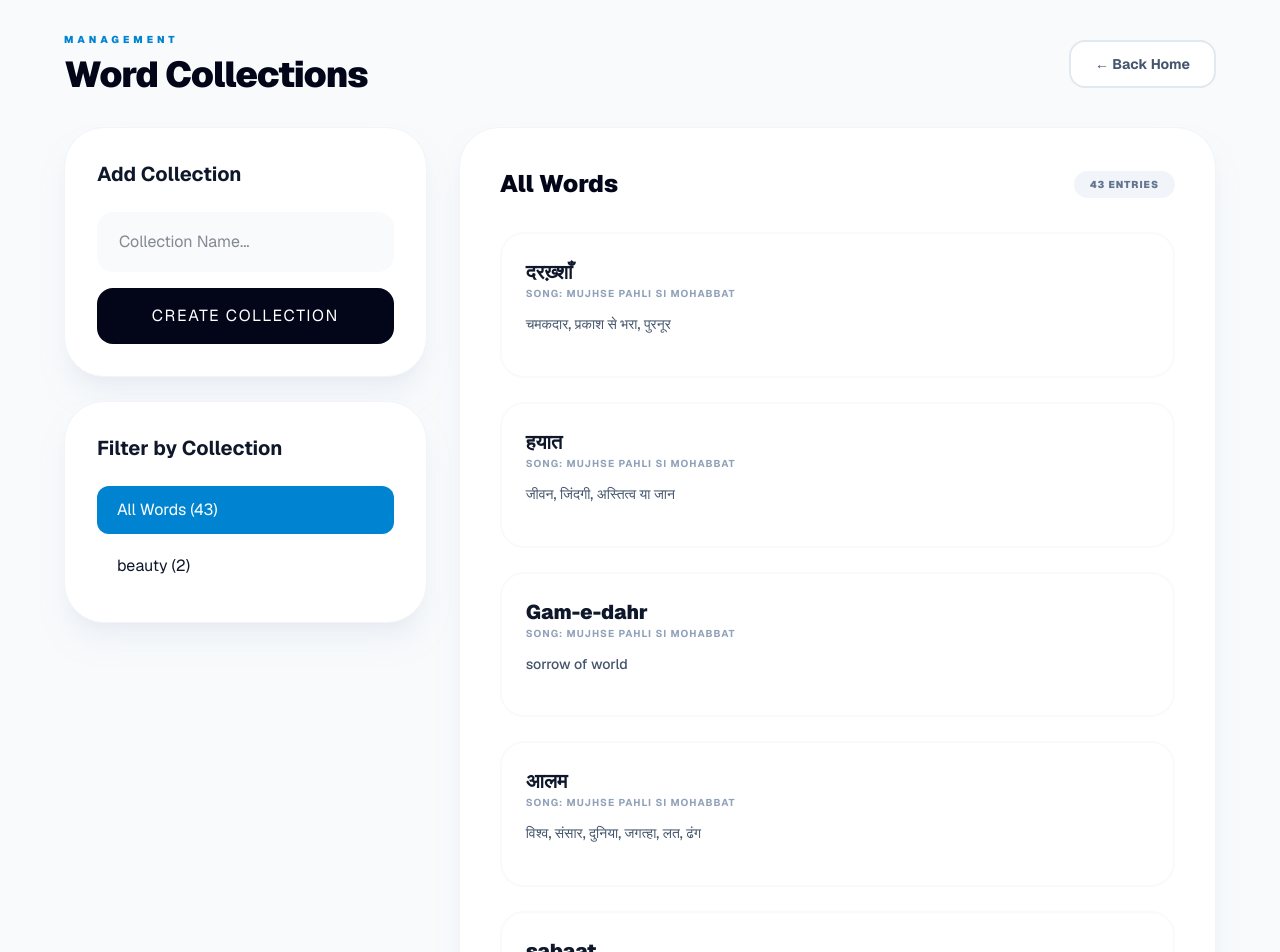
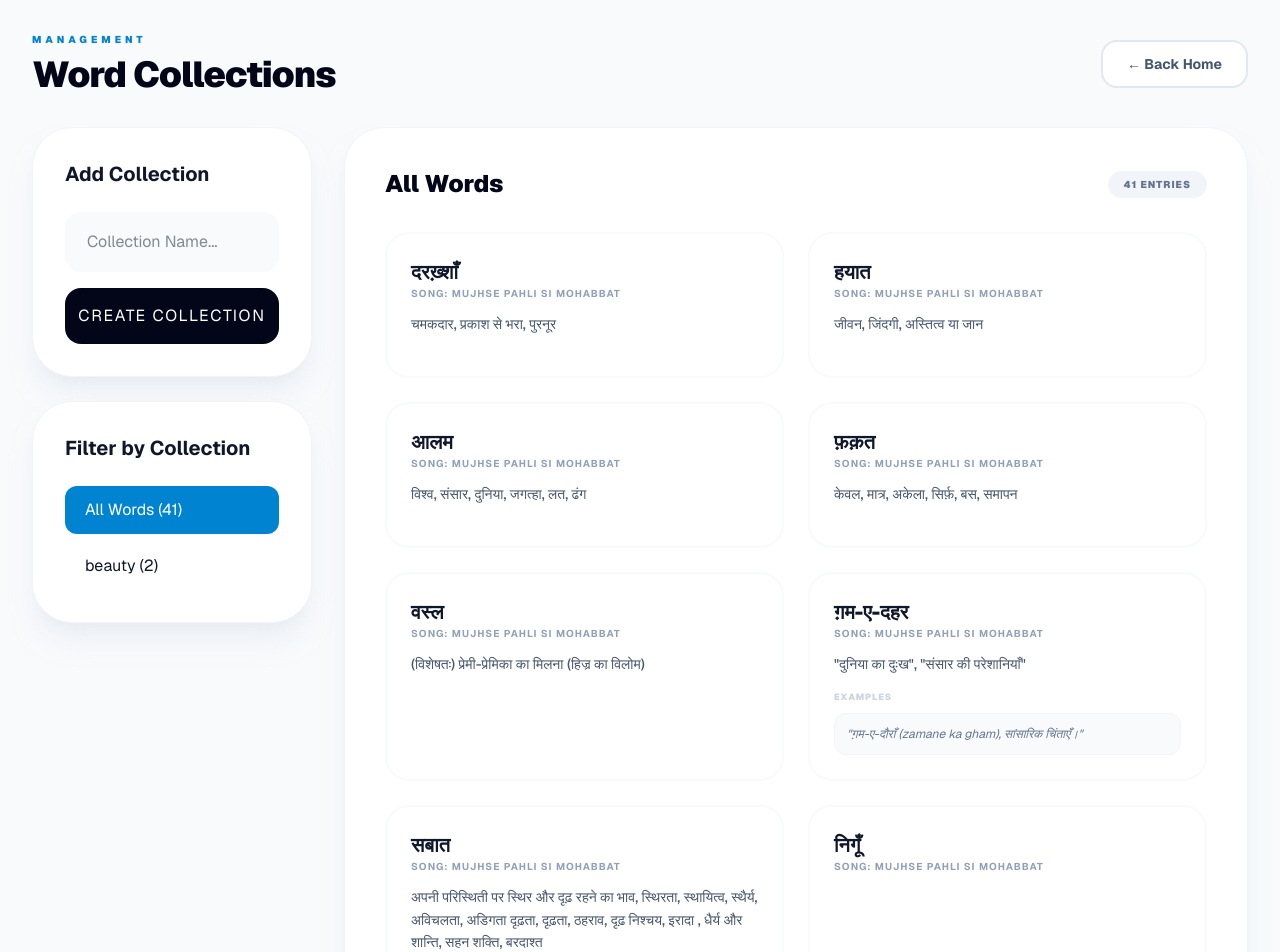
Before and after one commit to SidhartGautam25/word-world, a Next.js app: page /manage-collections in a window 1280 px wide. Shown: the top 952 px of the page. Built offline with nearby package versions, Linux system fonts and the light colour scheme.

Commit message:
collection has been implemented successfully

```diff
--- a/app/edit-song/page.tsx
+++ b/app/edit-song/page.tsx
@@ -160,7 +160,7 @@ export default function EditSong() {
       const res = await fetch("/api/songs", {
         method: "PUT",
         headers: { "Content-Type": "application/json" },
-        body: JSON.stringify({ oldName: songName, name, author, lyrics, concepts: conceptsArray, words: wordsArray, lang, tag, author, highlights }),
+        body: JSON.stringify({ oldName: songName, name, author, lyrics, concepts: conceptsArray, words: wordsArray, lang, tag, highlights }),
       });
       if (res.ok) router.push("/songs");
       else alert("Failed to update song");
@@ -246,11 +246,10 @@ export default function EditSong() {
                           key={coll}
                           type="button"
                           onClick={() => toggleCollection(i, coll)}
-                          className={`px-4 py-2 rounded-xl text-[10px] font-bold transition-all ${
-                            wordItem.collections.includes(coll)
+                          className={`px-4 py-2 rounded-xl text-[10px] font-bold transition-all ${wordItem.collections.includes(coll)
                               ? "bg-sky-600 text-white shadow-lg shadow-sky-200"
                               : "bg-slate-50 text-slate-400 hover:bg-slate-100"
-                          }`}
+                            }`}
                         >
                           {coll}
                         </button>
--- a/app/manage-collections/page.tsx
+++ b/app/manage-collections/page.tsx
@@ -83,18 +83,25 @@ export default function ManageCollections() {
 
   return (
     <div className="min-h-screen bg-slate-50 p-8 text-slate-900 font-sans">
-      <div className="mx-auto max-w-6xl space-y-8">
+      <div className="w-full  space-y-8">
         <header className="flex items-center justify-between">
           <div>
-            <p className="text-[10px] font-black uppercase tracking-[0.4em] text-sky-600 mb-2">Management</p>
-            <h1 className="text-4xl font-black text-slate-950 tracking-tight">Word Collections</h1>
+            <p className="text-[10px] font-black uppercase tracking-[0.4em] text-sky-600 mb-2">
+              Management
+            </p>
+            <h1 className="text-4xl font-black text-slate-950 tracking-tight">
+              Word Collections
+            </h1>
           </div>
-          <Link href="/" className="rounded-2xl border-2 border-slate-200 bg-white px-6 py-3 text-sm font-bold text-slate-600 hover:border-slate-300 hover:text-slate-950 transition-all">
+          <Link
+            href="/"
+            className="rounded-2xl border-2 border-slate-200 bg-white px-6 py-3 text-sm font-bold text-slate-600 hover:border-slate-300 hover:text-slate-950 transition-all"
+          >
             ← Back Home
           </Link>
         </header>
 
-        <div className="grid gap-8 lg:grid-cols-3">
+        <div className="grid gap-8 lg:grid-cols-4">
           {/* Collection Management */}
           <section className="lg:col-span-1 space-y-6">
             <div className="rounded-[2.5rem] bg-white p-8 shadow-xl shadow-slate-200/50 border border-slate-100">
@@ -122,21 +129,29 @@ export default function ManageCollections() {
               <div className="flex flex-col gap-2">
                 <button
                   onClick={() => setSelectedCollection("all")}
-                  className={`w-full text-left px-5 py-3 rounded-xl font-bold transition-all ${
-                    selectedCollection === "all" ? "bg-sky-600 text-white" : "hover:bg-slate-50"
-                  }`}
+                  className={`w-full text-left px-5 py-3 rounded-xl font-bold transition-all ${selectedCollection === "all"
+                    ? "bg-sky-600 text-white"
+                    : "hover:bg-slate-50"
+                    }`}
                 >
                   All Words ({allWords.length})
                 </button>
-                {collections.map(coll => (
+                {collections.map((coll) => (
                   <button
                     key={coll}
                     onClick={() => setSelectedCollection(coll)}
-                    className={`w-full text-left px-5 py-3 rounded-xl font-bold transition-all ${
-                      selectedCollection === coll ? "bg-sky-600 text-white" : "hover:bg-slate-50"
-                    }`}
+                    className={`w-full text-left px-5 py-3 rounded-xl font-bold transition-all ${selectedCollection === coll
+                      ? "bg-sky-600 text-white"
+                      : "hover:bg-slate-50"
+                      }`}
                   >
-                    {coll} ({allWords.filter(w => w.collections.includes(coll)).length})
+                    {coll} (
+                    {
+                      allWords.filter((w) =>
+                        w.collections.includes(coll)
+                      ).length
+                    }
+                    )
                   </button>
                 ))}
               </div>
@@ -144,11 +159,13 @@ export default function ManageCollections() {
           </section>
 
           {/* Word List */}
-          <section className="lg:col-span-2">
+          <section className="lg:col-span-3">
             <div className="rounded-[2.5rem] bg-white p-10 shadow-xl shadow-slate-200/50 border border-slate-100 min-h-[600px]">
               <div className="flex items-center justify-between mb-8">
                 <h2 className="text-2xl font-black text-slate-950">
-                  {selectedCollection === "all" ? "All Words" : `Words in "${selectedCollection}"`}
+                  {selectedCollection === "all"
+                    ? "All Words"
+                    : `Words in "${selectedCollection}"`}
                 </h2>
                 <span className="bg-slate-100 px-4 py-1.5 rounded-full text-[10px] font-black uppercase tracking-widest text-slate-500">
                   {filteredWords.length} Entries
@@ -160,34 +177,61 @@ export default function ManageCollections() {
                   <div className="w-10 h-10 border-4 border-slate-200 border-t-sky-600 rounded-full animate-spin"></div>
                 </div>
               ) : (
-                <div className="space-y-6">
+                <div className="flex flex-wrap gap-6">
                   {filteredWords.map((w, i) => (
-                    <div key={i} className="group p-6 rounded-3xl border-2 border-slate-50 hover:border-sky-100 transition-all">
+                    <div
+                      key={i}
+                      className="group p-6 rounded-3xl border-2 border-slate-50 hover:border-sky-100 transition-all flex flex-col"
+                      style={{ flex: "1 1 280px" }}
+                    >
                       <div className="flex items-start justify-between mb-3">
                         <div>
-                          <h3 className="text-xl font-black text-slate-900 group-hover:text-sky-600 transition-colors">{w.word}</h3>
-                          <p className="text-[10px] font-bold text-slate-400 uppercase tracking-widest">Song: {w.songName}</p>
+                          <h3 className="text-xl font-black text-slate-900 group-hover:text-sky-600 transition-colors">
+                            {w.word}
+                          </h3>
+                          <p className="text-[10px] font-bold text-slate-400 uppercase tracking-widest">
+                            Song: {w.songName}
+                          </p>
                         </div>
-                        <div className="flex flex-wrap gap-1 justify-end max-w-[200px]">
-                          {w.collections.map(c => (
-                            <span key={c} className="bg-sky-50 text-sky-600 px-2 py-0.5 rounded-md text-[8px] font-black uppercase">{c}</span>
+                        <div className="flex flex-wrap gap-1 justify-end max-w-[120px]">
+                          {w.collections.map((c) => (
+                            <span
+                              key={c}
+                              className="bg-sky-50 text-sky-600 px-2 py-0.5 rounded-md text-[8px] font-black uppercase"
+                            >
+                              {c}
+                            </span>
                           ))}
                         </div>
                       </div>
-                      <p className="text-sm text-slate-600 mb-4 font-medium leading-relaxed">{w.meaning}</p>
+
+                      <p className="text-sm text-slate-600 mb-4 font-medium leading-relaxed">
+                        {w.meaning}
+                      </p>
+
                       {w.examples.length > 0 && (
                         <div className="space-y-2">
-                          <p className="text-[9px] font-black text-slate-300 uppercase tracking-widest">Examples</p>
+                          <p className="text-[9px] font-black text-slate-300 uppercase tracking-widest">
+                            Examples
+                          </p>
                           {w.examples.map((ex, j) => (
-                            <p key={j} className="text-xs italic text-slate-500 bg-slate-50 p-3 rounded-xl border border-slate-100">"{ex}"</p>
+                            <p
+                              key={j}
+                              className="text-xs italic text-slate-500 bg-slate-50 p-3 rounded-xl border border-slate-100"
+                            >
+                              "{ex}"
+                            </p>
                           ))}
                         </div>
                       )}
                     </div>
                   ))}
+
                   {filteredWords.length === 0 && (
-                    <div className="text-center py-20">
-                      <p className="text-slate-400 font-bold">No words found in this collection.</p>
+                    <div className="w-full text-center py-20">
+                      <p className="text-slate-400 font-bold">
+                        No words found in this collection.
+                      </p>
                     </div>
                   )}
                 </div>
--- a/app/words/page.tsx
+++ b/app/words/page.tsx
@@ -66,7 +66,7 @@ export default async function Words({
 
   return (
     <div className="min-h-screen bg-slate-50 p-8 text-slate-900">
-      <div className="mx-auto max-w-5xl space-y-8">
+      <div className="mx-auto max-w-8xl space-y-8">
         <section className="rounded-[2rem] bg-white p-8 shadow-xl shadow-slate-200 ring-1 ring-slate-200">
           <div className="flex flex-col gap-6 sm:gap-4">
             <div className="flex flex-col gap-4 sm:flex-row sm:items-end sm:justify-between">
@@ -154,7 +154,7 @@ export default async function Words({
             </p>
           </section>
         ) : (
-          <div className="grid gap-6 lg:grid-cols-2">
+          <div className="grid gap-6 lg:grid-cols-4">
             {words.map((w, i) => (
               <article
                 key={i}
--- a/data/songs/mujhse pahli si mohabbat.json
+++ b/data/songs/mujhse pahli si mohabbat.json
@@ -6,61 +6,61 @@
       "word": "दरख़्शाँ",
       "meaning": "चमकदार, प्रकाश से भरा, पुरनूर",
       "examples": [],
-      "variations": []
+      "variations": [],
+      "collections": []
     },
     {
       "word": "हयात",
       "meaning": "जीवन, जिंदगी, अस्तित्व या जान",
       "examples": [],
-      "variations": []
-    },
-    {
-      "word": "Gam-e-dahr",
-      "meaning": "sorrow of world",
-      "examples": [],
-      "variations": []
+      "variations": [],
+      "collections": []
     },
     {
       "word": "आलम",
       "meaning": "विश्व, संसार, दुनिया, जगत्हा, लत, ढंग",
       "examples": [],
-      "variations": []
-    },
-    {
-      "word": "sabaat",
-      "meaning": "अपनी परिस्थिती पर स्थिर और दृढ़ रहने का भाव, स्थिरता, स्थायित्व, स्थैर्य, अविचलता, अडिगता दृढ़ता, दृढ़ता, ठहराव, दृढ़ निश्चय, इरादा ,  धैर्य और शान्ति, सहन शक्ति, बरदाश्त",
-      "examples": [],
-      "variations": []
+      "variations": [],
+      "collections": []
     },
     {
       "word": "फ़क़त",
       "meaning": "केवल, मात्र, अकेला, सिर्फ़, बस, समापन",
       "examples": [],
-      "variations": []
+      "variations": [],
+      "collections": []
     },
     {
       "word": "वस्ल",
       "meaning": "(विशेषतः) प्रेमी-प्रेमिका का मिलना (हिज्र का विलोम)",
       "examples": [],
-      "variations": []
+      "variations": [],
+      "collections": []
     },
     {
       "word": "ग़म-ए-दहर",
-      "meaning": "",
-      "examples": [],
-      "variations": []
+      "meaning": "\"दुनिया का दुःख\", \"संसार की परेशानियाँ\"",
+      "examples": [
+        "ग़म-ए-दौराँ (zamane ka gham), सांसारिक चिंताएँ।"
+      ],
+      "variations": [],
+      "collections": []
     },
     {
       "word": "सबात",
-      "meaning": "",
-      "examples": [],
-      "variations": []
+      "meaning": "अपनी परिस्थिती पर स्थिर और दृढ़ रहने का भाव, स्थिरता, स्थायित्व, स्थैर्य, अविचलता, अडिगता दृढ़ता, दृढ़ता, ठहराव, दृढ़ निश्चय, इरादा ,  धैर्य और शान्ति, सहन शक्ति, बरदाश्त",
+      "examples": [
+        "उनकी बात में 'सबात' नहीं है\" (अर्थात उनकी बात में दृढ़ता/स्थिरता नहीं है)"
+      ],
+      "variations": [],
+      "collections": []
     },
     {
       "word": "निगूँ",
       "meaning": "",
       "examples": [],
-      "variations": []
+      "variations": [],
+      "collections": []
     }
   ],
   "lang": "hindi or urdu",
```
